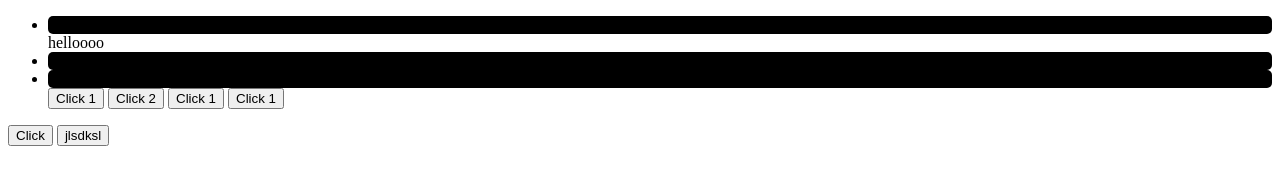
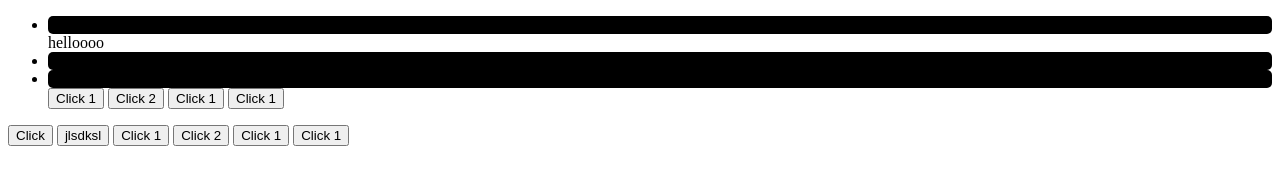
Before and after one commit to eldorprogrammer/loyiha_5, a plain HTML site: page index.html in a window 1280 px wide. Drawn offline with Linux system fonts and the light colour scheme.

Commit message:
loyihaga yangi buttonlar qoshildi

```diff
--- a/index.html
+++ b/index.html
@@ -41,6 +41,13 @@
     <footer>
         <button>Click</button>
         <button>jlsdksl</button>
+
+        <tr><button>Click 1</button>
+            <button>Click 2</button>
+            <button>Click 1</button>
+            <button>Click 1</button>
+        </tr>
+
     </footer>
 </body>
 </html>
```
